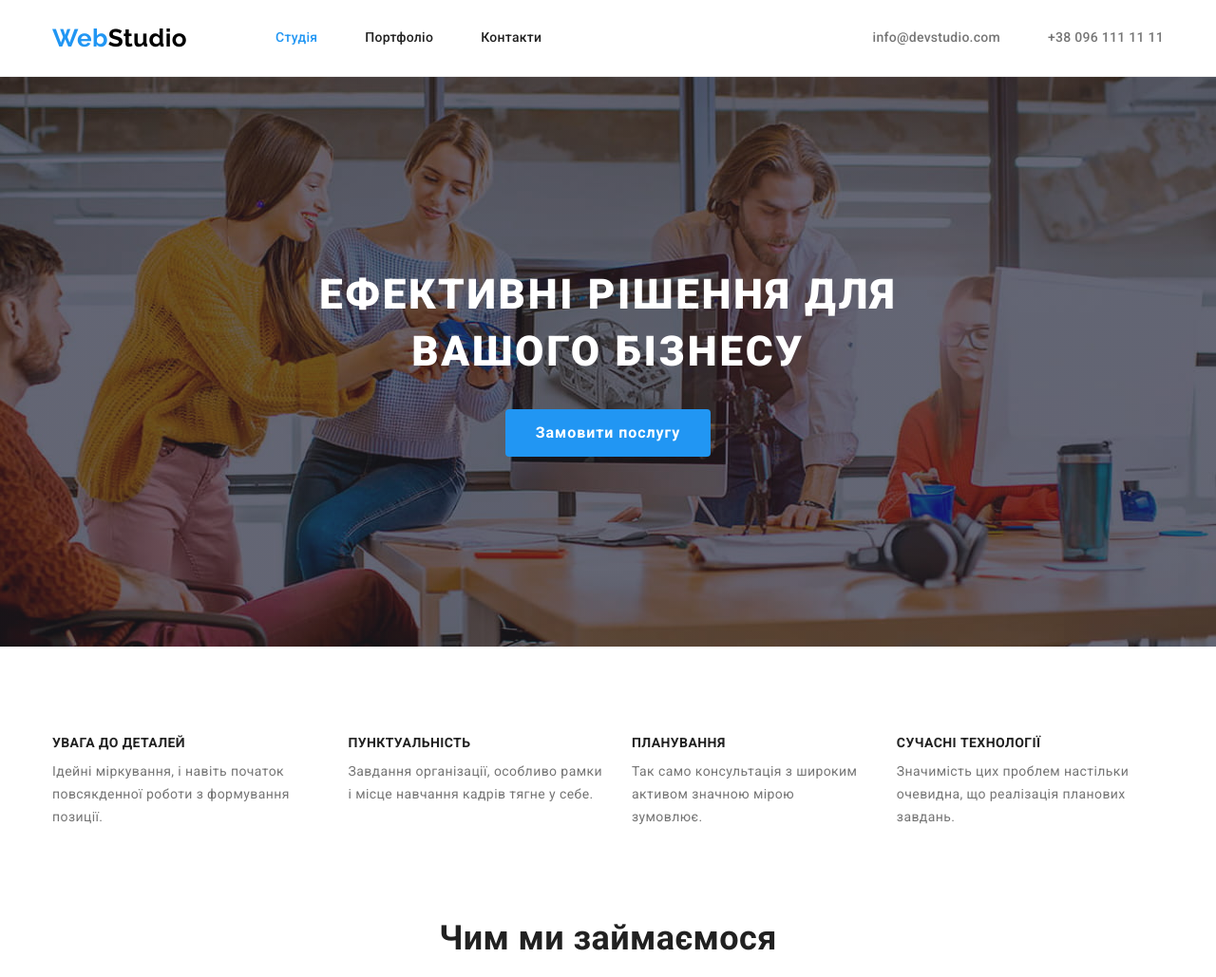
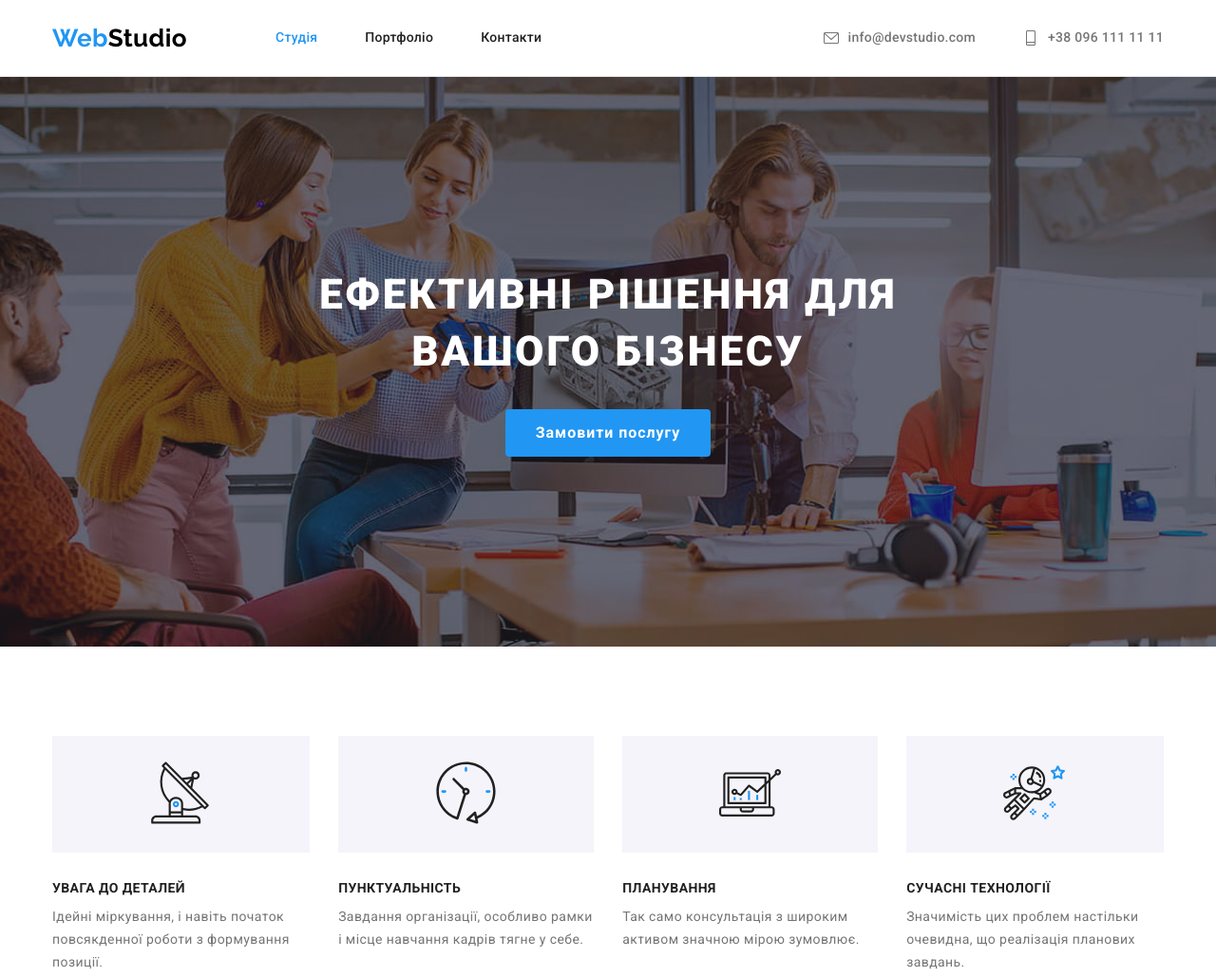
Before and after one commit to Linsted/goit-markup-hw-04, a plain HTML site: page index.html in a window 1280 px wide. Shown: the top 1029 px of the page at 95% size. Drawn offline with nearby package versions, Linux system fonts and the light colour scheme.

Commit message:
added features icons

```diff
--- a/index.html
+++ b/index.html
@@ -29,10 +29,15 @@
 			</nav>
 
 			<ul class="nav-contacts">
-				<li class="nav-list-links"><a href="mailto:info@devstudio.com">info@devstudio.com</a></li>
-				<li class="nav-list-links"><a href="tel:+380961111111">+38 096 111 11 11</a></li>
+				<li class="nav-list-links">
+				    <a href="mailto:info@devstudio.com"><svg class="nav-icon-mail">
+					<use href="./images/icons-opt.svg#icon-envelope"></use></svg>info@devstudio.com</a>
+			</li>
+				<li class="nav-list-links">
+					<a href="tel:+380961111111"><svg class="nav-icon-tel">
+					<use href="./images/icons-opt.svg#icon-phone"></use></svg>+38 096 111 11 11</a>
+				</li>
 			</ul>
-			</div>
 		</header>
 
 		<main>
@@ -49,18 +54,38 @@
 				<h2 class="section-title visually-hidden">Ссобливості</h2>
 				<ul class="features-items">
 					<li>
+						<div class="features-picture">
+							<svg class="features-icon">
+							<use href="./images/icons-opt.svg#icon-features-img-1"></use>
+						</svg>
+						</div>
 						<h3>Увага до деталей</h3>
 						<p >Ідейні міркування, і навіть початок повсякденної роботи з формування позиції.</p>
 					</li>
 					<li>
+						<div class="features-picture">
+							<svg class="features-icon">
+							<use href="./images/icons-opt.svg#icon-features-img-2"></use>
+						</svg>
+						</div>
 						<h3>Пунктуальність</h3>
 						<p>Завдання організації, особливо рамки і місце навчання кадрів тягне у себе.</p>
 					</li>
 					<li>
+						<div class="features-picture">
+							<svg class="features-icon">
+							<use href="./images/icons-opt.svg#icon-features-img-3"></use>
+						</svg>
+						</div>
 						<h3>Планування</h3>
 						<p>Так само консультація з широким активом значною мірою зумовлює.</p>
 					</li>
 					<li>
+						<div class="features-picture">
+							<svg class="features-icon">
+							<use href="./images/icons-opt.svg#icon-features-img-4"></use>
+						</svg>
+						</div>
 						<h3>Сучасні технології</h3>
 						<p>Значимість цих проблем настільки очевидна, що реалізація планових завдань.</p>
 					</li>
@@ -94,6 +119,12 @@
 						<div class="team-description">
 						<h3 class="team-names">Ігор Дем'яненко</h3>
 						<p class="team-position">Product Designer</p>
+						<ul class="social-list">
+							<li class="social-items"><a class="social-network" href=""> <svg class="inst-icon"><use href="./images/icons-opt.svg#icon-instagram"></use></svg></a></li>
+							<li></li>
+							<li></li>
+							<li></li>
+						</ul>
 						</div>
 					</li>
 					<li>
--- a/styles/styles.css
+++ b/styles/styles.css
@@ -119,6 +119,8 @@ img {
     padding-bottom: 32px;
 }
 
+
+
 .nav-contacts a:hover {
     color: var(--brand-color);
 }
@@ -140,10 +142,30 @@ img {
     display: flex;
     align-items: center;
 }
+.nav-list-links a {
+    display: flex;
+    align-items: center;
+
+
+}
 
 .nav-list-links:not(:last-child) {
     margin-right: 50px;
 }
+
+.nav-icon-mail {
+    width: 16px;
+    height: 16px;
+    fill: currentColor;
+    margin-right: 10px;
+}
+.nav-icon-tel {
+    width: 16px;
+    height: 16px;
+    fill: currentColor;
+    margin-right: 10px;
+}
+
 
 
 /* hero */
@@ -245,6 +267,16 @@ img {
 .features-items li {
     width: calc((100%-3*30)/4)
 }
+.features-picture {
+    padding: 25px 102px;
+    margin-bottom: 30px;
+
+    background-color: #F5F4FA;
+}
+.features-icon {
+    width: 65px;
+    height: 70px;
+}
 
 
 /* Our work */
@@ -295,6 +327,7 @@ img {
     font-size: 16px;
     line-height: 1.19;
     text-align: center;
+    margin-bottom: 16px;
 
     color: #757575;
 }
@@ -307,6 +340,22 @@ img {
 .our-team .team-description {
     padding: 30px;
 }
+.social-list {
+    display: flex;
+    list-style: none;
+}
+.social-network {
+    display: inline-flex;
+    background-color: red;
+    padding: 12px;
+    border-radius: 50%;
+
+}
+.inst-icon {
+    width: 20px;
+    height: 20px;
+}
+
 
 /* Footer  */
 .footer {
```
Also changed, not shown: images/icons-opt.svg (added), images/icons-optx.svg (added).
